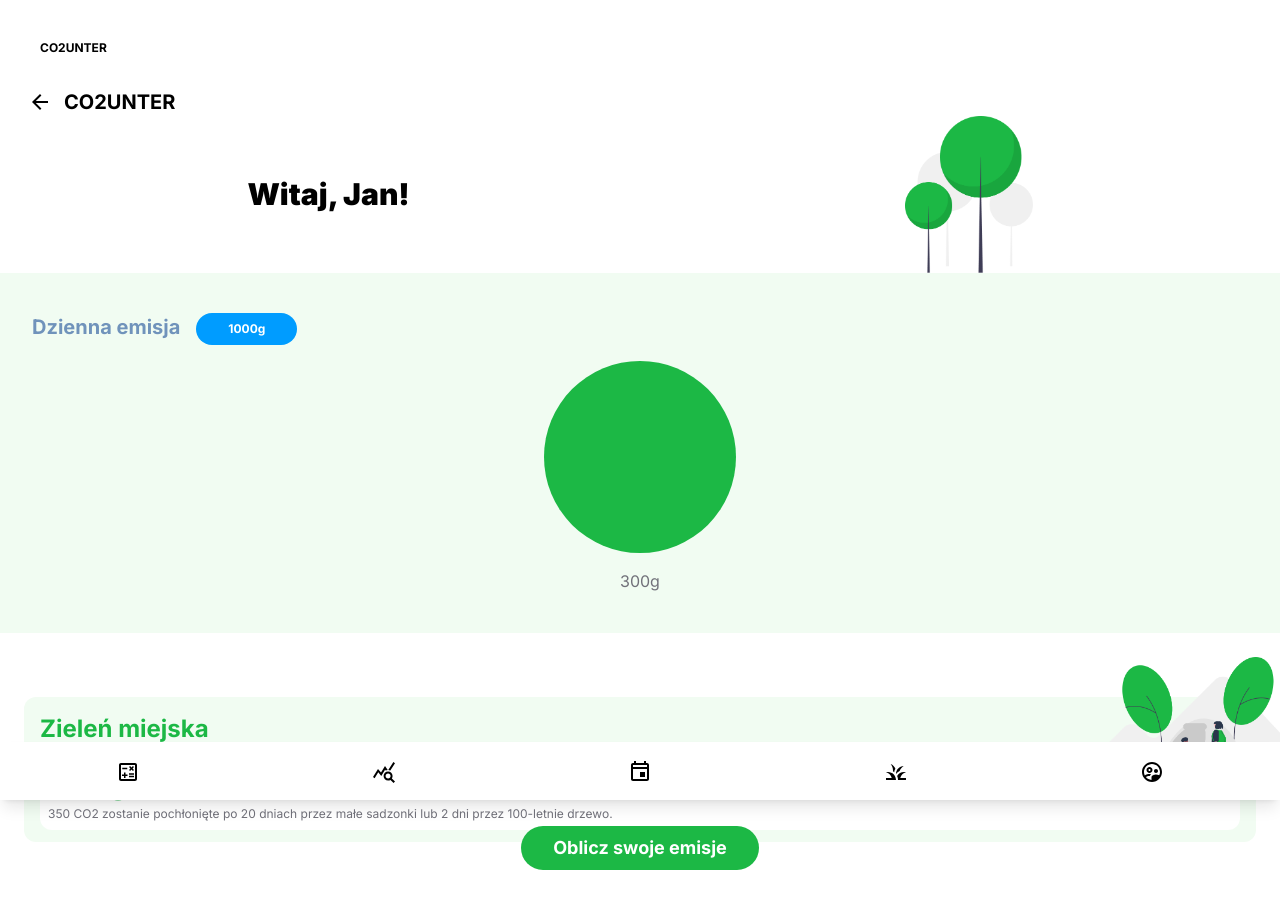
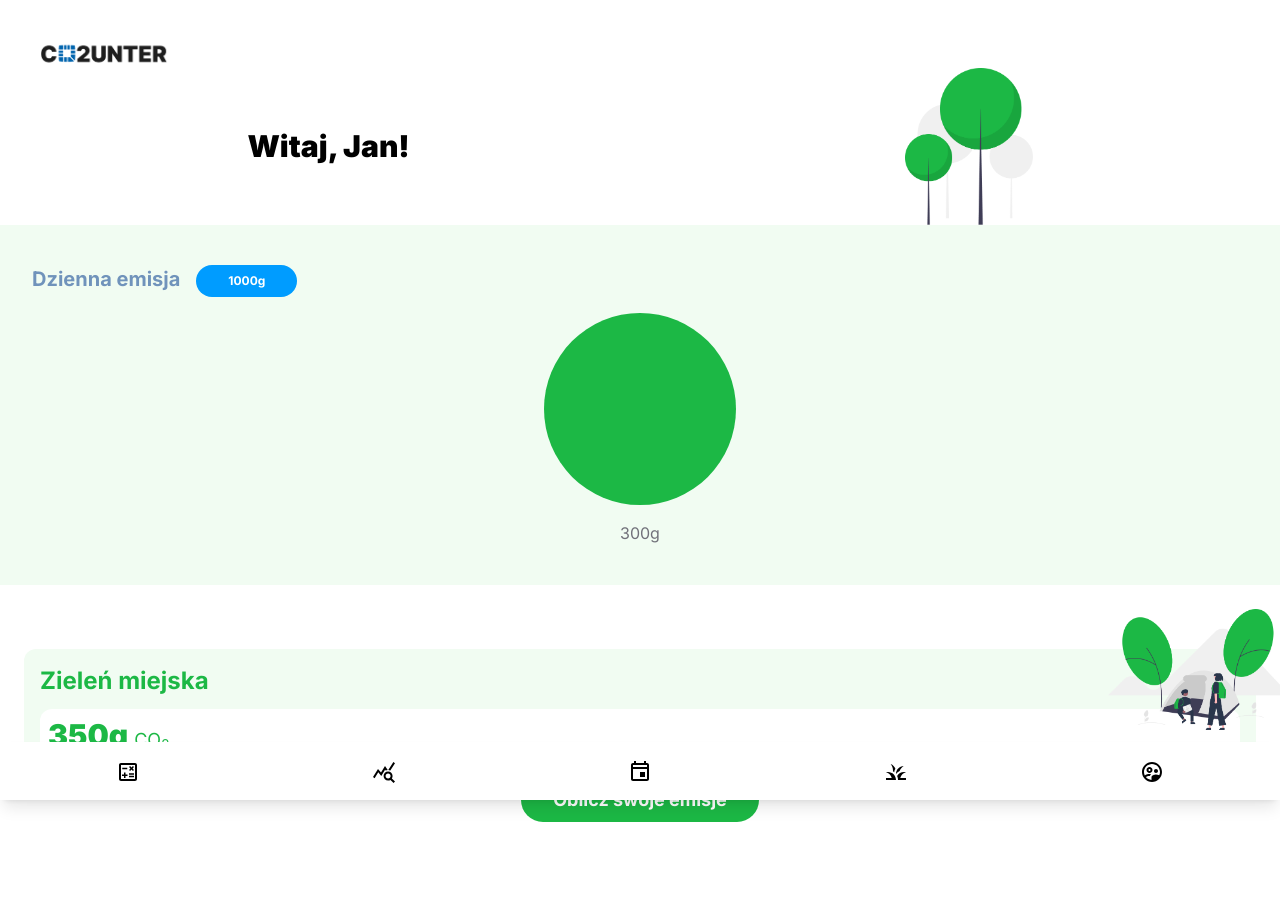
Before and after one commit to PASINSKI00/HackYeah2024, a Next.js app in the folder frontend/: page / in a window 1280 px wide. Shown: the top 908 px of the page. Built offline with nearby package versions, Linux system fonts and the light colour scheme.

Commit message:
add actual logo

```diff
--- a/frontend/components/logo.tsx
+++ b/frontend/components/logo.tsx
@@ -1,8 +1,19 @@
+import Image from 'next/image';
+import Link from 'next/link';
+
 // CO2UNTER logo at the top left of the page
 export default function Logo() {
   return (
     <div className='ml-10 mt-10 flex items-center'>
-      <h1 className='text-xs font-bold'>CO2UNTER</h1>
+      <Link href='/'>
+        <Image
+          src='/logo.png'
+          width={300}
+          height={60}
+          alt='logo'
+          className='h-auto w-32'
+        />
+      </Link>
     </div>
   );
 }
--- a/frontend/components/page-header.tsx
+++ b/frontend/components/page-header.tsx
@@ -20,6 +20,10 @@ export default function PageHeader() {
   const pathname: keyof typeof pageConfig =
     usePathname() as keyof typeof pageConfig;
 
+  if (pathname === '/') {
+    return null;
+  }
+
   return (
     <Link href='/' className='z-10 ml-7 mt-8 flex flex-row items-center'>
       <ArrowBackOutlinedIcon className='mr-3 h-4 w-4' />
```
Also changed, not shown: frontend/public/logo.png (added).
